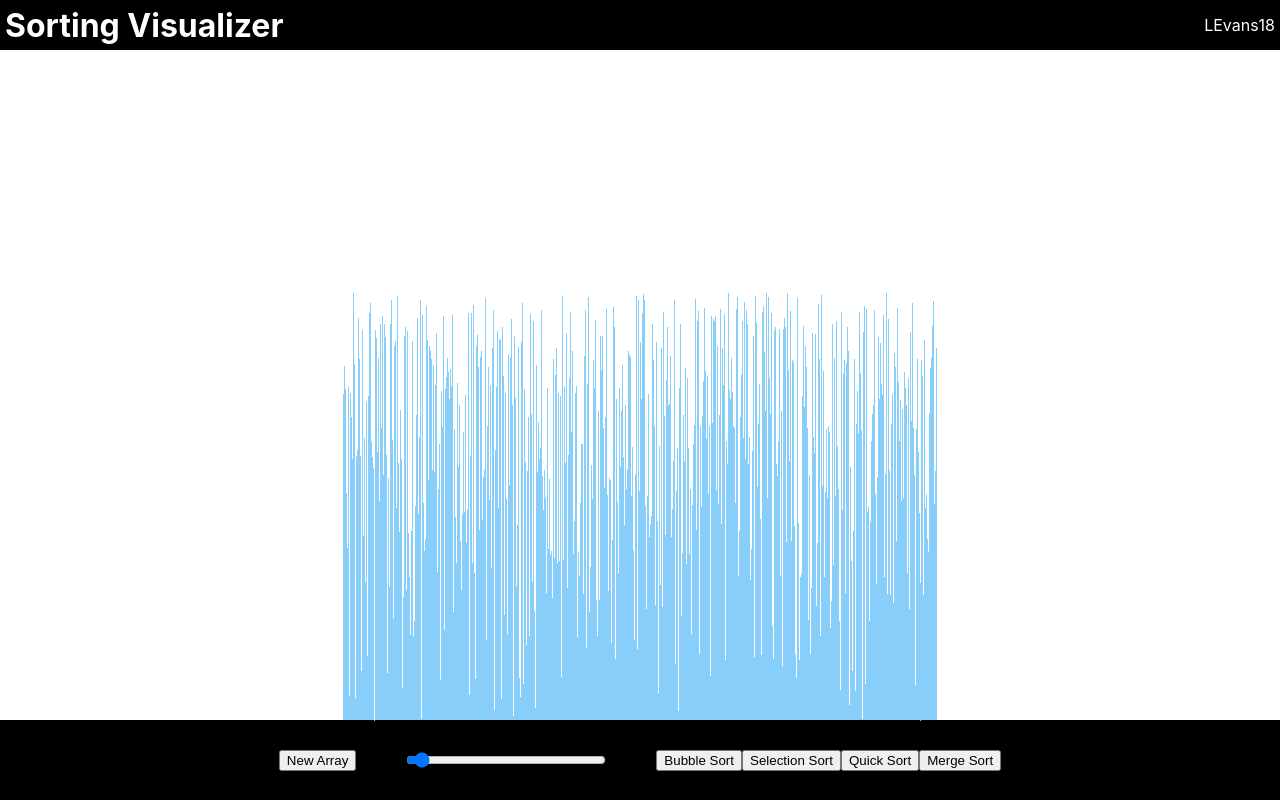
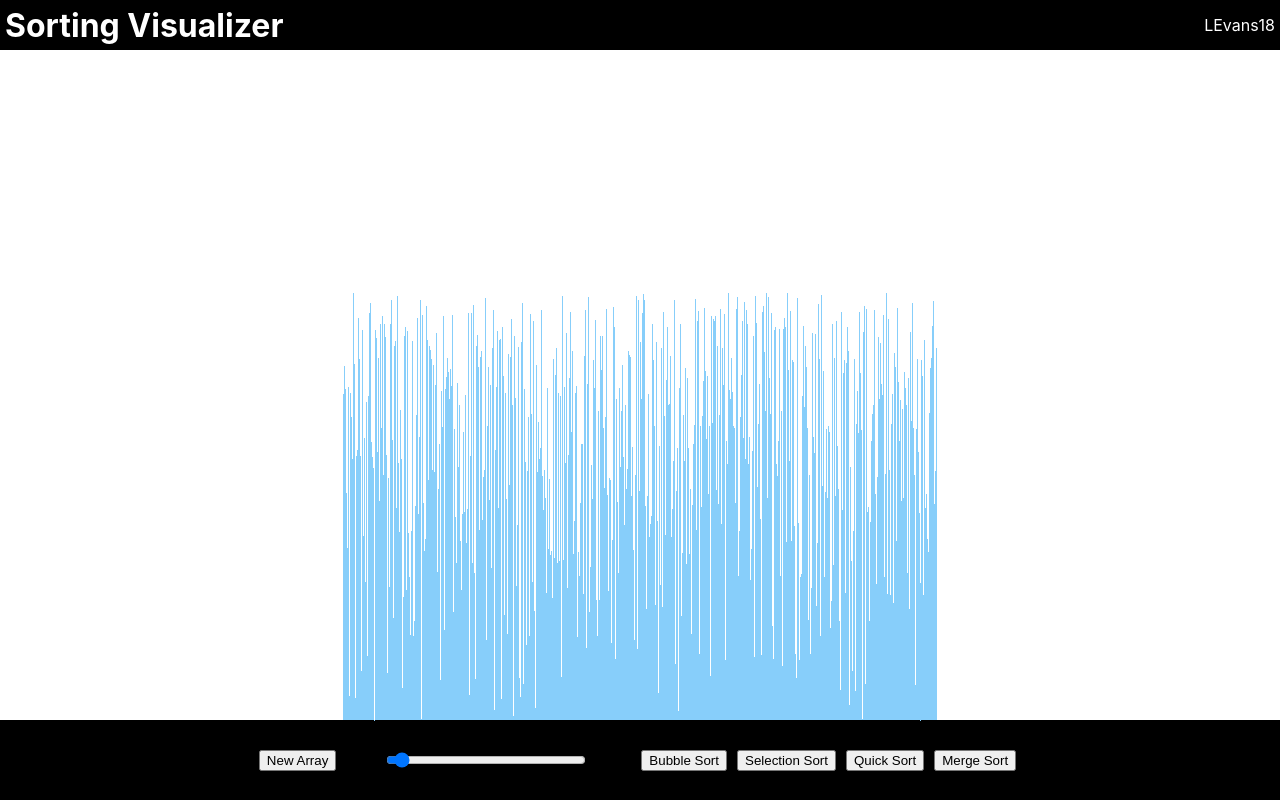
Before and after one commit to Levans18/sorting-visualizer-react, a React (Create React App) app: page / in a window 1280 px wide. Built offline with nearby package versions, Linux system fonts and the light colour scheme.

Commit message:
fixed up footer v2

```diff
--- a/src/features/footer/Footer.tsx
+++ b/src/features/footer/Footer.tsx
@@ -32,7 +32,7 @@ export function Footer() {
                 className="slider"
                 >
             </input>
-            <div className="sorting-">
+            <div className="sorting-algorithm-buttons">
                 <button
                     className="bubble-sort"
                     aria-label="Bubble Sort"
```
